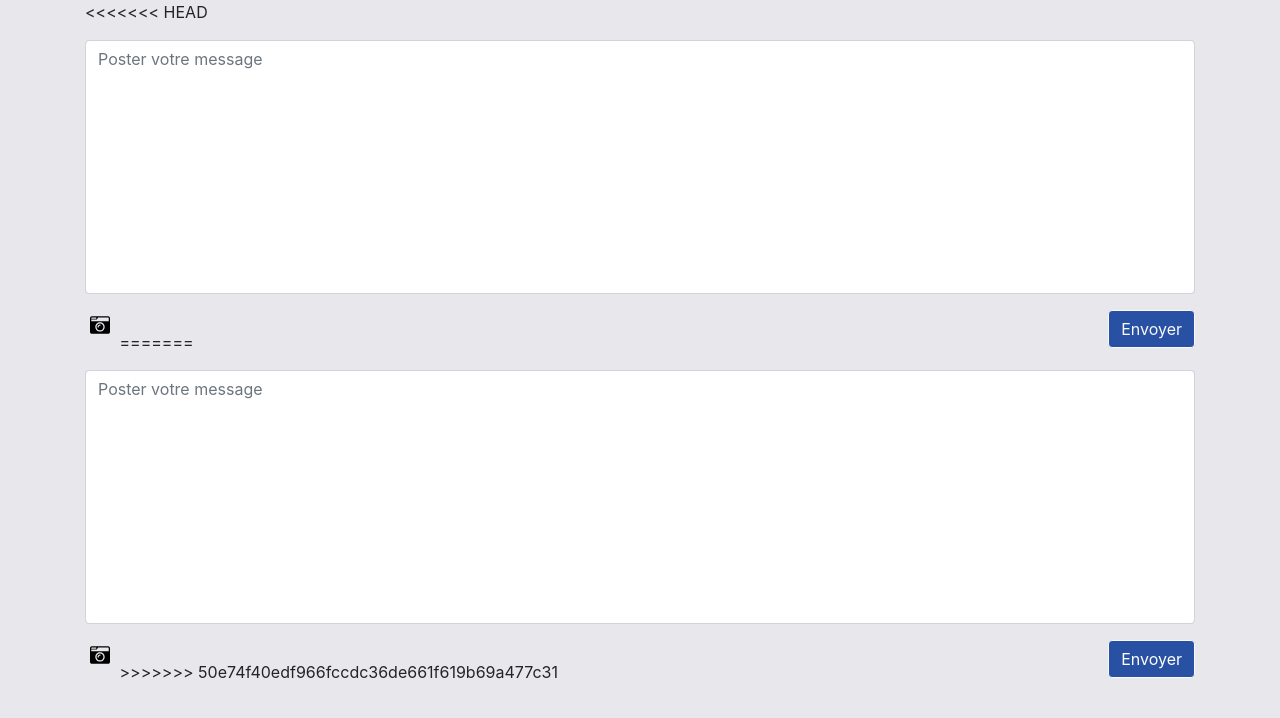
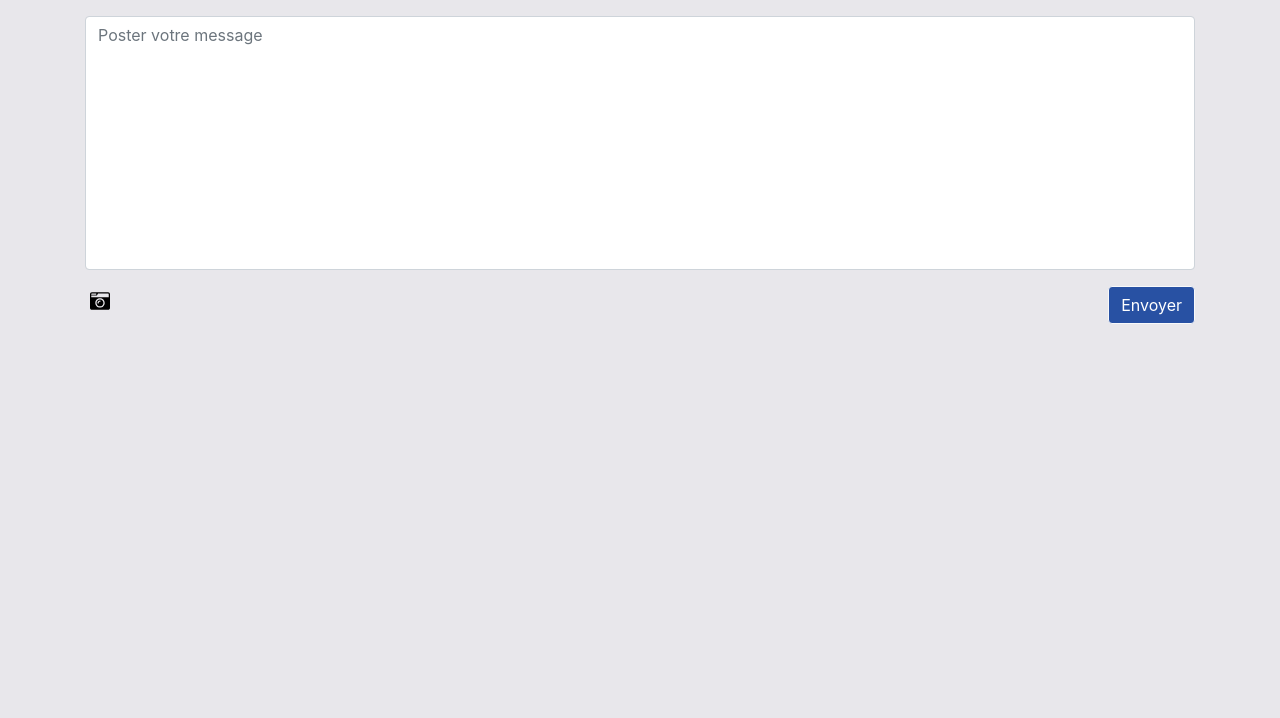
Before and after one commit to bluetsuki/M152, a PHP site: page /view/post.php in a window 1280 px wide. Shown: the part 68-786 px from the top of the page. Run offline with PHP 8.4, Linux system fonts and the light colour scheme.

Commit message:
update upload file

```diff
--- a/view/post.php
+++ b/view/post.php
@@ -11,15 +11,6 @@
 <body>
      <?php require_once 'nav.php'; ?>
     <div class="container">
-<<<<<<< HEAD
-        <form action="" method="POST" enctype="multipart/form-data">
-            <div class="form-group">
-                <textarea rows="10" name="comment" class="form-control mt-3" placeholder="Poster votre message"></textarea>
-            </div>
-            <label for="imgPost" class="cmrRetro"><img style="margin: auto; display: block;" src="img/camera-retro-solid.svg" height="20em" /></label>
-            <input type="file" name="imgPost[]" multiple id="imgPost" accept="image/*" style="display: none;" class="form-control-file" onchange="loadFile(event)">
-            <input type="submit" name="sendImg" class="btn btn-outline-light float-right colorB" value="Envoyer">
-=======
         <form action="?action=post" method="post" enctype="multipart/form-data">
             <div class="form-group">
                 <textarea rows="10" name="comment" class="form-control mt-3" placeholder="Poster votre message"></textarea>
@@ -27,7 +18,6 @@
             <label for="fileUpload" class="cmrRetro"><img style="margin: auto; display: block;" src="img/camera-retro-solid.svg" height="20em" /></label>
             <input type="file" name="imgPost[]" multiple accept="image/*" style="display: none;" id="fileUpload" class="form-control-file" onchange="loadFile(event)">
             <input type="submit" name="sendImg" class="btn btn-outline-light float-right colorB text-white" value="Envoyer">
->>>>>>> 50e74f40edf966fccdc36de661f619b69a477c31
         </form>
         <div id="previewImg" class="ml-3"></div>
     </div>
```
Also changed, not shown: model/post.php (+0 -12 lines).
